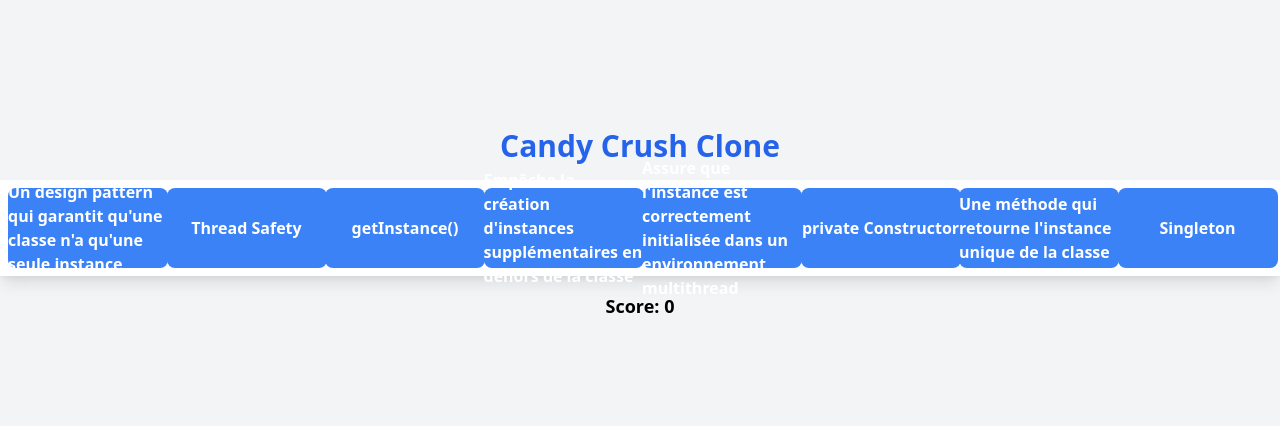
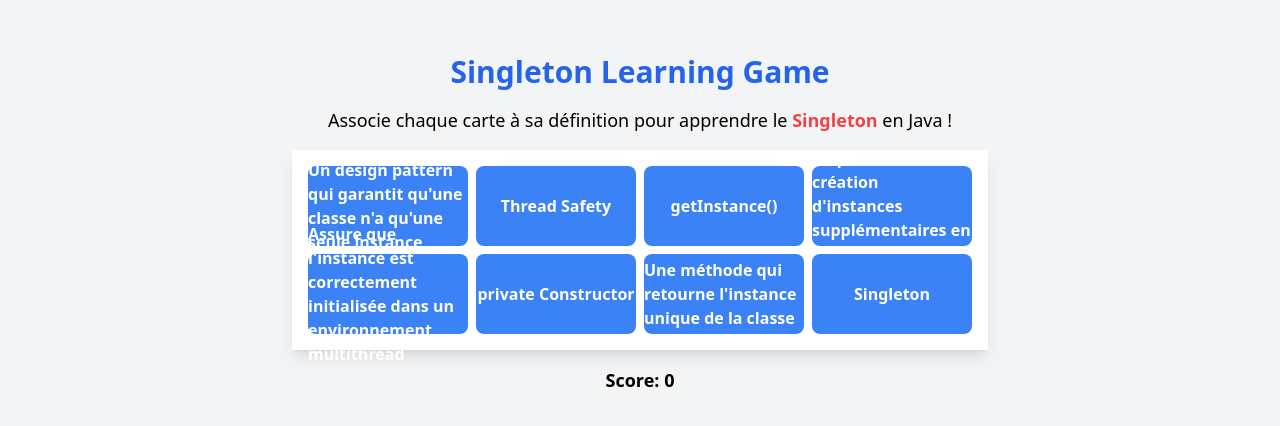
Before and after one commit to CODYBOX6/zonny, a plain HTML site: page index.html in a window 1280 px wide. Shown: the part 176-602 px from the top of the page. Drawn offline with nearby package versions, Linux system fonts and the light colour scheme.

Commit message:
Update index.html

```diff
--- a/index.html
+++ b/index.html
@@ -3,14 +3,17 @@
 <head>
     <meta charset="UTF-8">
     <meta name="viewport" content="width=device-width, initial-scale=1.0">
-    <title>Candy Crush Clone</title>
+    <title>Singleton Learning Game</title>
     <script src="script.js" defer></script>
     <link href="https://cdn.jsdelivr.net/npm/tailwindcss@2.2.19/dist/tailwind.min.css" rel="stylesheet">
 </head>
 <body class="bg-gray-100 flex items-center justify-center h-screen">
     <div class="flex flex-col items-center">
-        <h1 class="text-3xl font-bold text-blue-600 mb-4">Candy Crush Clone</h1>
-        <div id="grid" class="grid grid-cols-8 gap-1 bg-white p-2 shadow-lg"></div>
+        <h1 class="text-3xl font-bold text-blue-600 mb-4">Singleton Learning Game</h1>
+        <p class="text-lg mb-4 text-center">
+            Associe chaque carte à sa définition pour apprendre le <span class="font-semibold text-red-500">Singleton</span> en Java !
+        </p>
+        <div id="grid" class="grid grid-cols-4 gap-2 bg-white p-4 shadow-lg"></div>
         <div class="mt-4">
             <p class="text-lg font-semibold">Score: <span id="score">0</span></p>
         </div>
```
